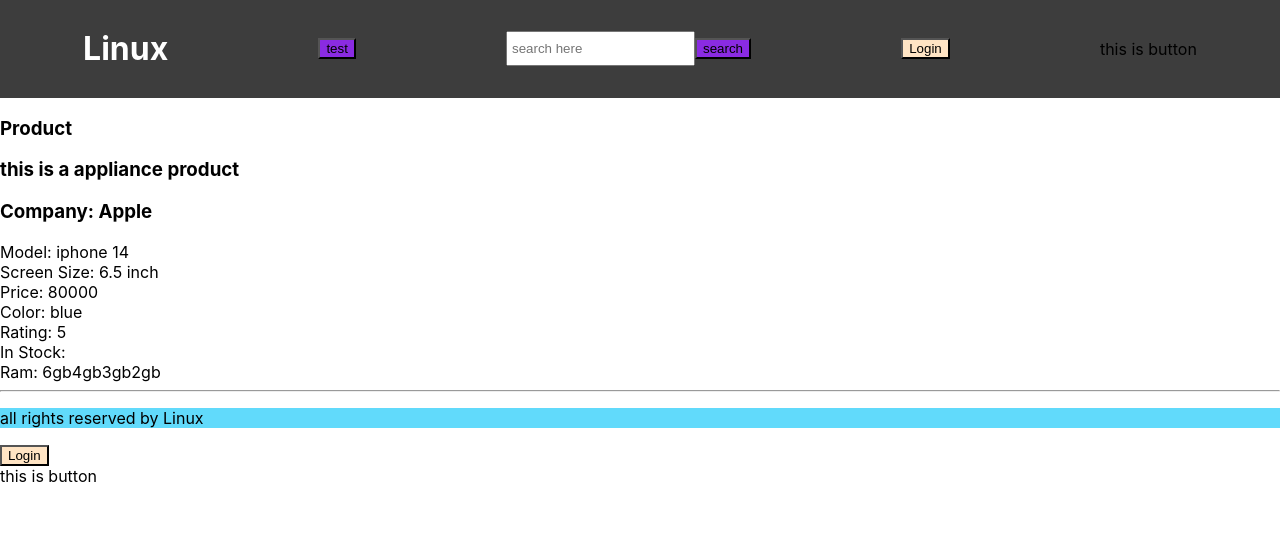
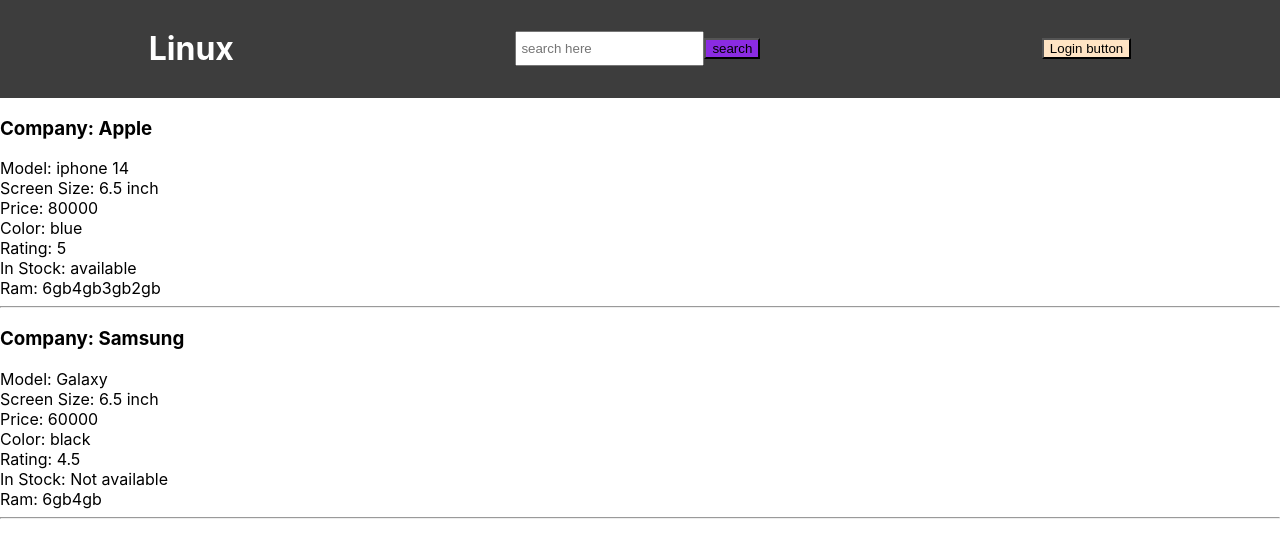
Before and after one commit to Abhinavav23/Linux-React_Basics, a React (Create React App) app: page / in a window 1280 px wide. Shown: the top 558 px of the page. Built offline with nearby package versions, Linux system fonts and the light colour scheme.

Commit message:
[8-Nov-2022]Children props,  Conditional rendering using if else and ternary

```diff
--- a/src/App.js
+++ b/src/App.js
@@ -19,25 +19,42 @@
       <Header/>
       {/* <Header2/> */}
 
-      <Product/>
+      {/* <Product/> */}
+
       <Mobile
       company='Apple'
       model={'iphone 14'}
       price={80000}
       color={'blue'}
       rating={5}
-      instock={true}
       ram ={ram}
+      instock
       sellerInfo = {{name: 'Abhinav', address: 'Delhi'}}
       // sellerInfo={sellerInfo}
       {...sellerInfo}
       // functions can also be passed as props
       />
-      {/* <Mobile company='Samsung' model='Galaxy' price={60000} color='black' rating={4.5} ram ={['6gb', '4gb']}/>
-      <Mobile company='Xiomi' model='Note 12' price={25000} color='black' rating={4.5}/>
+      <Mobile company='Samsung' model='Galaxy' price={60000} color='black' rating={4.5} ram ={['6gb', '4gb']}/>
+      {/* <Mobile company='Xiomi' model='Note 12' price={25000} color='black' rating={4.5}/>
       <Mobile company='Samsung' model='Galaxy' price={60000} color='black' rating={4.5}/> */}
-      <Footer/>
-      <Login/>
+
+      {/* props and children both */}
+
+      {/* <Footer batchName='Java'>
+        <section>
+          <div>This is copyright Linux </div>
+        </section>
+      </Footer> */}
+
+      {/* <Footer>
+        <div>This is a copyright Java</div>
+      </Footer> */}
+
+      {/* <Footer batchName='Linux'>
+        <Login/>
+      </Footer> */}
+
+      {/* <Login/> */}
     </div>
   );
 }
@@ -65,3 +82,22 @@
 // }
 
 // let result  = sum()
+
+{/* <Mobile/> ---> self closing tags */}
+
+{/* <div class="dark" id="">
+  This is a div
+  <div></div>
+</div>
+
+
+<br/>
+<input type='text'/> */}
+
+// props.children = <Login/> <Login/>
+
+// let a = 10
+
+// for passing boolean values
+// true 1.instock = {true}  2.instock
+// false 1. instock = {false} 2.
--- a/src/components/Footer.jsx
+++ b/src/components/Footer.jsx
@@ -1,7 +1,19 @@
-function Footer(){
+function Footer(props){
+    console.log(props);
     return (
-        <footer><p>all rights reserved by Linux</p></footer>
+        <footer>
+            {props.children}
+            <p>all rights reserved by Linux</p>
+            <div>BatchName: {props.batchName}</div>
+        </footer>
     )
 }
 
 export default Footer;
+
+// props.children is used to access the tags passed while calling
+// the component between the opening and closing tag of the component
+
+// ternary
+const a = 'role' ? 'Abhinav' : 'Ins';
+console.log(a);
--- a/src/components/Header/Header.jsx
+++ b/src/components/Header/Header.jsx
@@ -18,7 +18,6 @@
         <header >
             <h1 className={style.textWhite}>Linux</h1>
          </header>
-         <button className='loginButton'>test</button>
          <SearchBar/>
          <Login/>
         </div>
--- a/src/components/Header/Login.jsx
+++ b/src/components/Header/Login.jsx
@@ -4,8 +4,8 @@
 export function Login(){
     return (
         <Fragment>
-            <button className={style.dark}>Login</button>
-            <div>this is button</div>
+           <button className={style.dark}>Login button</button>
+            {/* <div>this is button</div> */}
         </Fragment>
     //     <>
     //     <button className={style.dark}>Login</button>
--- a/src/components/Mobile.jsx
+++ b/src/components/Mobile.jsx
@@ -1,6 +1,16 @@
+
+
 export function Mobile(props){
     console.log(props);
     // const firstRam = props.ram[0]
+    let value;
+
+    if(props.instock){
+        value = 'available'
+    } else{
+        value = 'not available'
+    }
+
     return (
         <section>
             <h3>Company: {props.company}</h3>
@@ -9,7 +19,7 @@
             <div>Price: {props.price}</div>
             <div>Color: {props.color}</div>
             <div>Rating: {props.rating}</div>
-            <div>In Stock: {props.instock}</div>
+            <div>In Stock: {props.instock ? 'available': 'Not available' } </div>
             <div>Ram: {props.ram}</div>
             {/* <div>SellerName: {props.sellerInfo.name}</div>
             <div>Seller Address: {props.sellerInfo.address.city}</div>
@@ -30,10 +40,10 @@
 // add(4,5) // ---> 9
 
 
-const calculate = function(){
+// const calculate = function(){
 
-}
+// }
 
-const calculate1 = () => {
+// const calculate1 = () => {
 
-}
+// }
```
